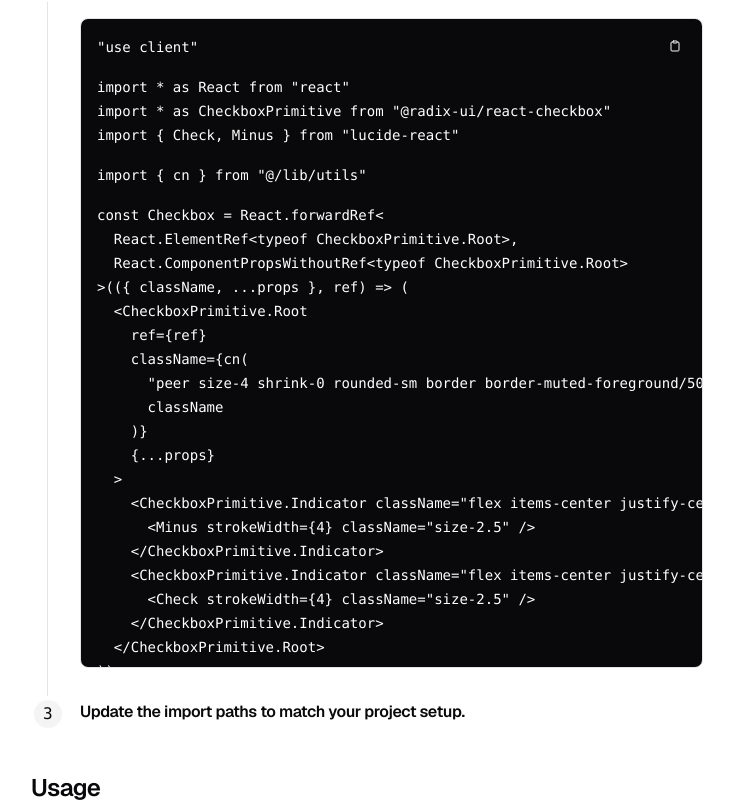
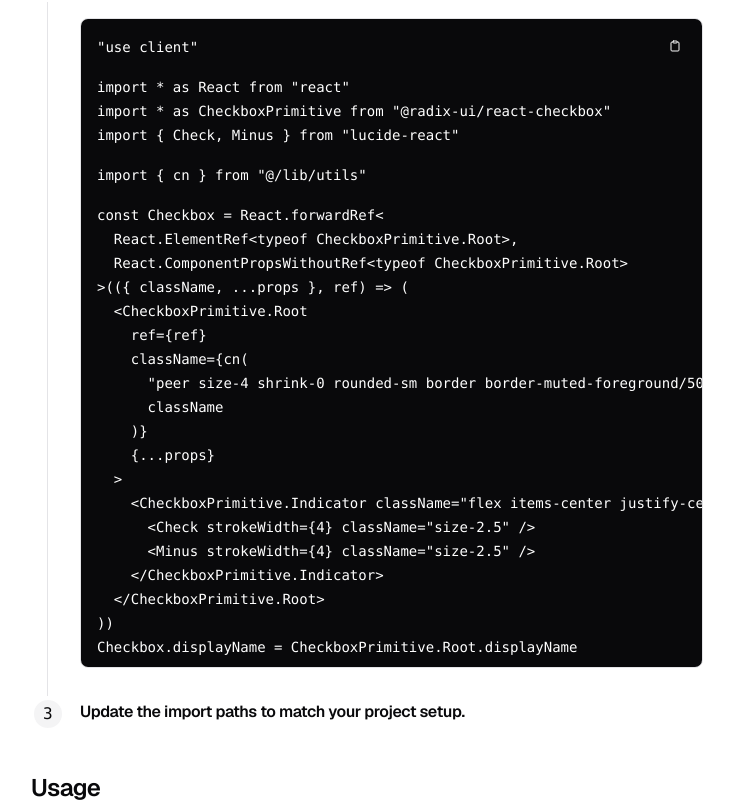
Before and after one commit to neoki07/shadcn-beautiful-checkbox, a Next.js app: page / in a window 1280 px wide. Shown: the part 889-1697 px from the top of the page, without its empty margins (273-1007 px from the left). Built offline with nearby package versions, Linux system fonts and the light colour scheme.

Commit message:
refactor: update checkbox indicator structure and styles

```diff
--- a/src/components/ui/beautiful-checkbox.tsx
+++ b/src/components/ui/beautiful-checkbox.tsx
@@ -18,11 +18,9 @@ const Checkbox = React.forwardRef<
     )}
     {...props}
   >
-    <CheckboxPrimitive.Indicator className="flex items-center justify-center text-current data-[state=checked]:hidden">
+    <CheckboxPrimitive.Indicator className="flex items-center justify-center text-current [&>:first-child]:data-[state=indeterminate]:hidden [&>:last-child]:data-[state=checked]:hidden">
+      <Check strokeWidth={4} className="size-2.5" />
       <Minus strokeWidth={4} className="size-2.5" />
-    </CheckboxPrimitive.Indicator>
-    <CheckboxPrimitive.Indicator className="flex items-center justify-center text-current data-[state=indeterminate]:hidden">
-      <Check strokeWidth={4} className="size-2.5" />
     </CheckboxPrimitive.Indicator>
   </CheckboxPrimitive.Root>
 ))
```
